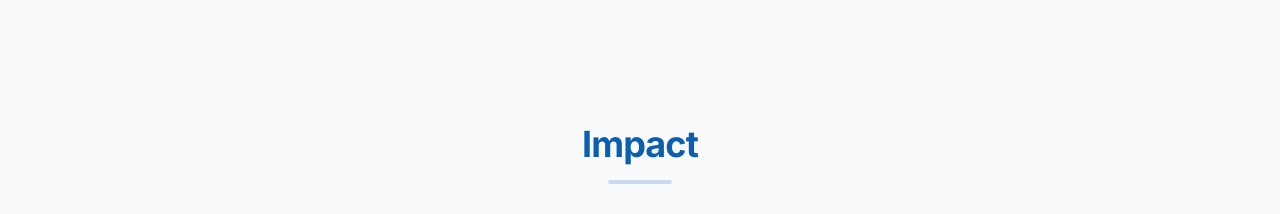
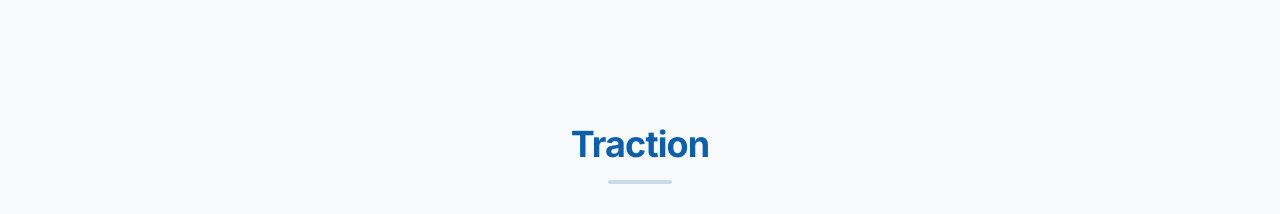
Before and after one commit to Abdul100-han/paynuq, a Next.js app: page / in a window 1280 px wide. Shown: the part 3480-3694 px from the top of the page. Built offline with nearby package versions, Linux system fonts and the light colour scheme.

Commit message:
changes impact text to traction

```diff
--- a/src/components/sections/Impact.tsx
+++ b/src/components/sections/Impact.tsx
@@ -61,7 +61,7 @@ const Counter = ({ value, prefix = "", suffix = "" }: { value: number; prefix?:
 
 const Impact = () => {
     return (
-        <Section id="impact" title="Impact" dark>
+        <Section id="impact" title="Traction" dark>
             <div className="grid grid-cols-1 sm:grid-cols-2 lg:grid-cols-4 gap-8 px-4">
                 {stats.map((stat, index) => (
                     <motion.div
```
